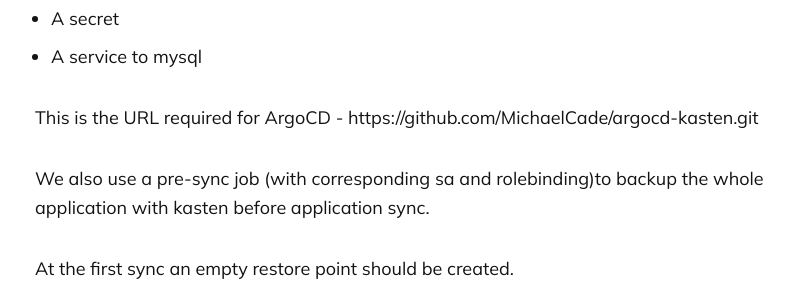
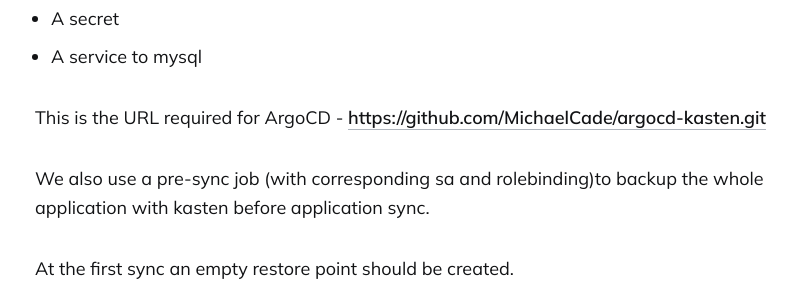
Before and after one commit to newellbrandon/kastendevhub.github.io, a Jekyll site: the page built from _posts/2024-04-25-integrating-backups-into-gitops.md, in a window 1280 px wide and 900 px high, scrolled down 7539 px. Shown: the part 154-454 px from the top of the window, without its empty margins (235-1041 px from the left). Built offline with Jekyll 4.4.1, drawn with Linux system fonts in a browser that asks for light colours; comment, search, counter and statistics services are not loaded; part of the change alters nothing that is shown.

```diff
--- a/_posts/2024-04-25-integrating-backups-into-gitops.md
+++ b/_posts/2024-04-25-integrating-backups-into-gitops.md
@@ -123,7 +123,7 @@ This app is deployed with Argo CD and is comprised of:
 *  A secret
 *  A service to mysql
 
-This is the URL required for ArgoCD - https://github.com/MichaelCade/argocd-kasten.git
+This is the URL required for ArgoCD - [https://github.com/MichaelCade/argocd-kasten.git](https://github.com/MichaelCade/argocd-kasten.git)
 
 We also use a pre-sync job (with corresponding sa and rolebinding)to backup the whole application with kasten before application sync.
 
```
